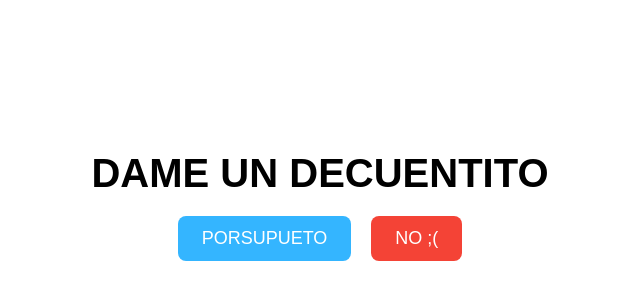
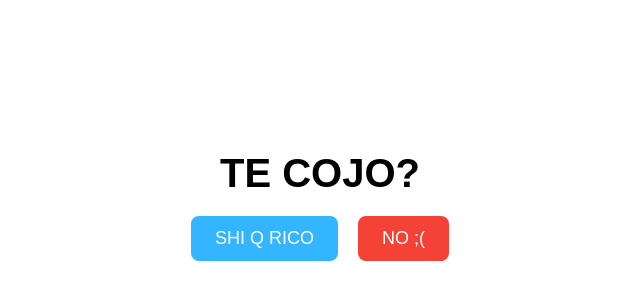
Before and after one commit to Daviiihr/WEB, a plain HTML site: page index.html in a window 1280 px wide. Shown: the part 144-444 px from the top of the page, without its empty margins (320-960 px from the left). Drawn offline with Linux system fonts and the light colour scheme.

Commit message:
Update index.html

```diff
--- a/index.html
+++ b/index.html
@@ -3,14 +3,14 @@
 <head>
     <meta charset="UTF-8">
     <meta name="viewport" content="width=device-width, initial-scale=1.0">
-    <title>DECUENTITO</title>
+    <title>UWU</title>
     <link rel="stylesheet" href="styles.css">
 </head>
 <body>
     <div class="content">
-        <h1>DAME UN DECUENTITO</h1>
+        <h1>TE COJO?</h1>
         <div class="buttons">
-            <button id="yes">PORSUPUETO</button>
+            <button id="yes">SHI Q RICO</button>
             <button id="no">NO ;(</button>
         </div>
     </div>
```
